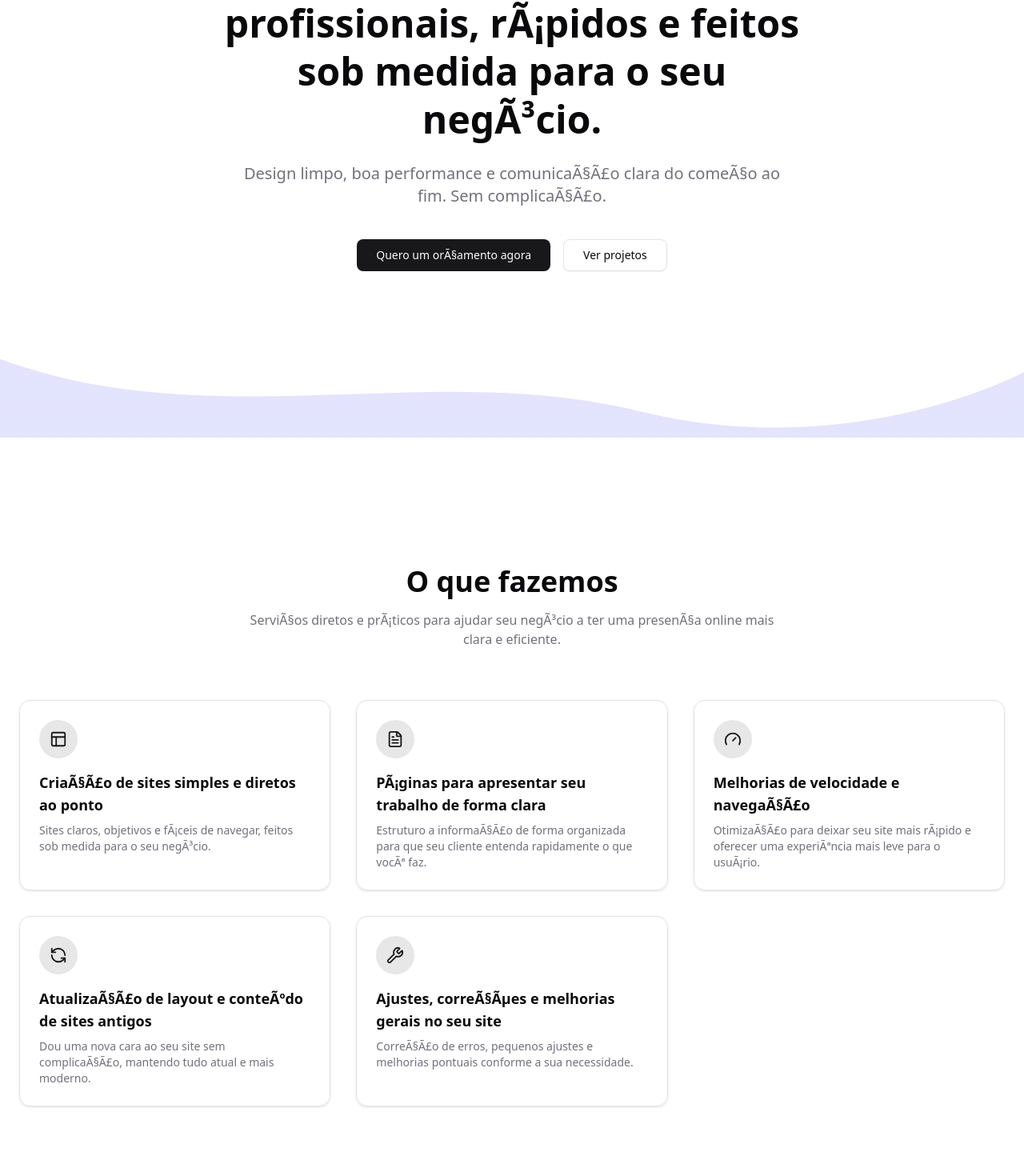
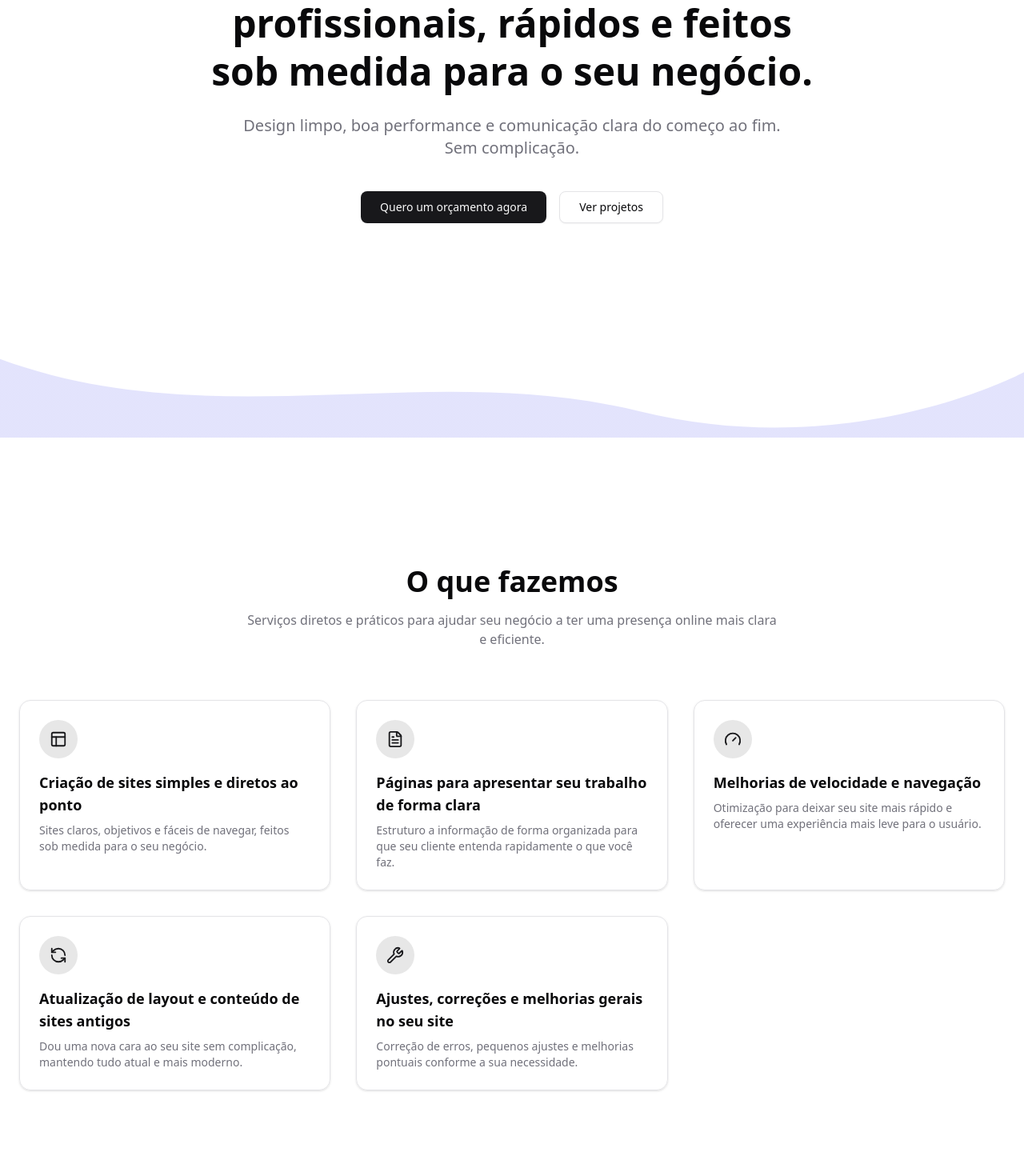
Before and after one commit to GadiegoN/gadiegon-portifolio, a Next.js app: page / in a window 1280 px wide. Shown: the part 258-1728 px from the top of the page at 80% size. Built offline with nearby package versions, Linux system fonts and the light colour scheme; no server answers.

Commit message:
fix: correct intl timezone and pt-BR messages

```diff
--- a/messages/pt-BR.json
+++ b/messages/pt-BR.json
@@ -1,33 +1,33 @@
 {
     "Hero": {
-        "headline": "Desenvolvemos sistemas profissionais, rÃ¡pidos e feitos sob medida para o seu negÃ³cio.",
-        "description": "Design limpo, boa performance e comunicaÃ§Ã£o clara do comeÃ§o ao fim. Sem complicaÃ§Ã£o.",
-        "btn_budgets": "Quero um orÃ§amento agora",
+        "headline": "Desenvolvemos sistemas profissionais, rápidos e feitos sob medida para o seu negócio.",
+        "description": "Design limpo, boa performance e comunicação clara do começo ao fim. Sem complicação.",
+        "btn_budgets": "Quero um orçamento agora",
         "btn_projects": "Ver projetos"
     },
     "Services": {
         "title": "O que fazemos",
-        "subtitle": "ServiÃ§os diretos e prÃ¡ticos para ajudar seu negÃ³cio a ter uma presenÃ§a online mais clara e eficiente.",
+        "subtitle": "Serviços diretos e práticos para ajudar seu negócio a ter uma presença online mais clara e eficiente.",
         "items": [
             {
-                "title": "CriaÃ§Ã£o de sites simples e diretos ao ponto",
-                "description": "Sites claros, objetivos e fÃ¡ceis de navegar, feitos sob medida para o seu negÃ³cio."
+                "title": "Criação de sites simples e diretos ao ponto",
+                "description": "Sites claros, objetivos e fáceis de navegar, feitos sob medida para o seu negócio."
             },
             {
-                "title": "PÃ¡ginas para apresentar seu trabalho de forma clara",
-                "description": "Estruturo a informaÃ§Ã£o de forma organizada para que seu cliente entenda rapidamente o que vocÃª faz."
+                "title": "Páginas para apresentar seu trabalho de forma clara",
+                "description": "Estruturo a informação de forma organizada para que seu cliente entenda rapidamente o que você faz."
             },
             {
-                "title": "Melhorias de velocidade e navegaÃ§Ã£o",
-                "description": "OtimizaÃ§Ã£o para deixar seu site mais rÃ¡pido e oferecer uma experiÃªncia mais leve para o usuÃ¡rio."
+                "title": "Melhorias de velocidade e navegação",
+                "description": "Otimização para deixar seu site mais rápido e oferecer uma experiência mais leve para o usuário."
             },
             {
-                "title": "AtualizaÃ§Ã£o de layout e conteÃºdo de sites antigos",
-                "description": "Dou uma nova cara ao seu site sem complicaÃ§Ã£o, mantendo tudo atual e mais moderno."
+                "title": "Atualização de layout e conteúdo de sites antigos",
+                "description": "Dou uma nova cara ao seu site sem complicação, mantendo tudo atual e mais moderno."
             },
             {
-                "title": "Ajustes, correÃ§Ãµes e melhorias gerais no seu site",
-                "description": "CorreÃ§Ã£o de erros, pequenos ajustes e melhorias pontuais conforme a sua necessidade."
+                "title": "Ajustes, correções e melhorias gerais no seu site",
+                "description": "Correção de erros, pequenos ajustes e melhorias pontuais conforme a sua necessidade."
             }
         ]
     }
--- a/src/app/layout.tsx
+++ b/src/app/layout.tsx
@@ -7,7 +7,7 @@ import { ReactNode } from "react";
 import { Footer } from "@/components/core/footer";
 import { Header } from "@/components/core/header";
 import { Analytics } from "@vercel/analytics/next";
-import { getMessages, getLocale } from "next-intl/server";
+import { getMessages, getLocale, getTimeZone } from "next-intl/server";
 import { IntlProvider } from "@/components/providers/intl-provider";
 
 const inter = Inter({
@@ -54,6 +54,7 @@ export default async function RootLayout({
 
   const locale = storedLang || (await getLocale());
   const messages = await getMessages();
+  const timeZone = await getTimeZone();
 
   return (
     <html lang={locale} suppressHydrationWarning>
@@ -64,7 +65,7 @@ export default async function RootLayout({
           enableSystem
           disableTransitionOnChange
         >
-          <IntlProvider locale={locale} messages={messages}>
+          <IntlProvider locale={locale} messages={messages} timeZone={timeZone}>
             <Header />
 
             {children}
--- a/src/components/providers/intl-provider.tsx
+++ b/src/components/providers/intl-provider.tsx
@@ -6,13 +6,19 @@ export function IntlProvider({
   children,
   locale,
   messages,
+  timeZone,
 }: {
   children: React.ReactNode;
   locale: string;
   messages: Record<string, any>;
+  timeZone: string;
 }) {
   return (
-    <NextIntlClientProvider locale={locale} messages={messages}>
+    <NextIntlClientProvider
+      locale={locale}
+      messages={messages}
+      timeZone={timeZone}
+    >
       {children}
     </NextIntlClientProvider>
   );
```
